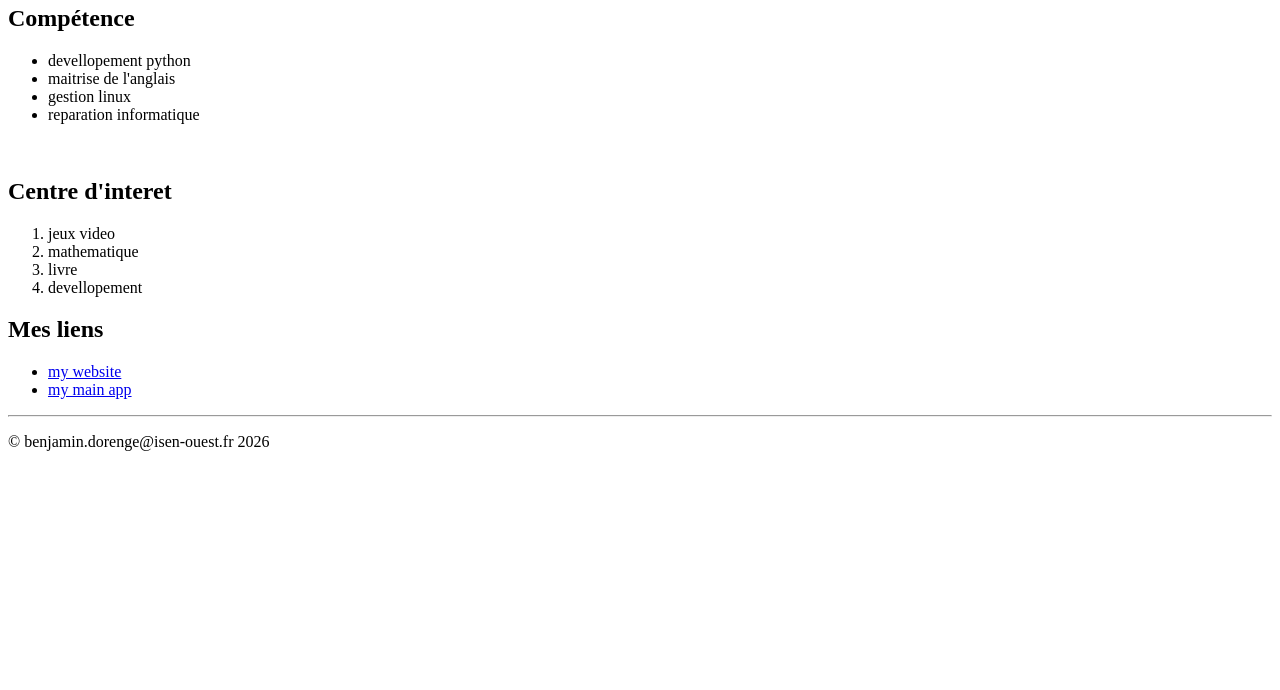
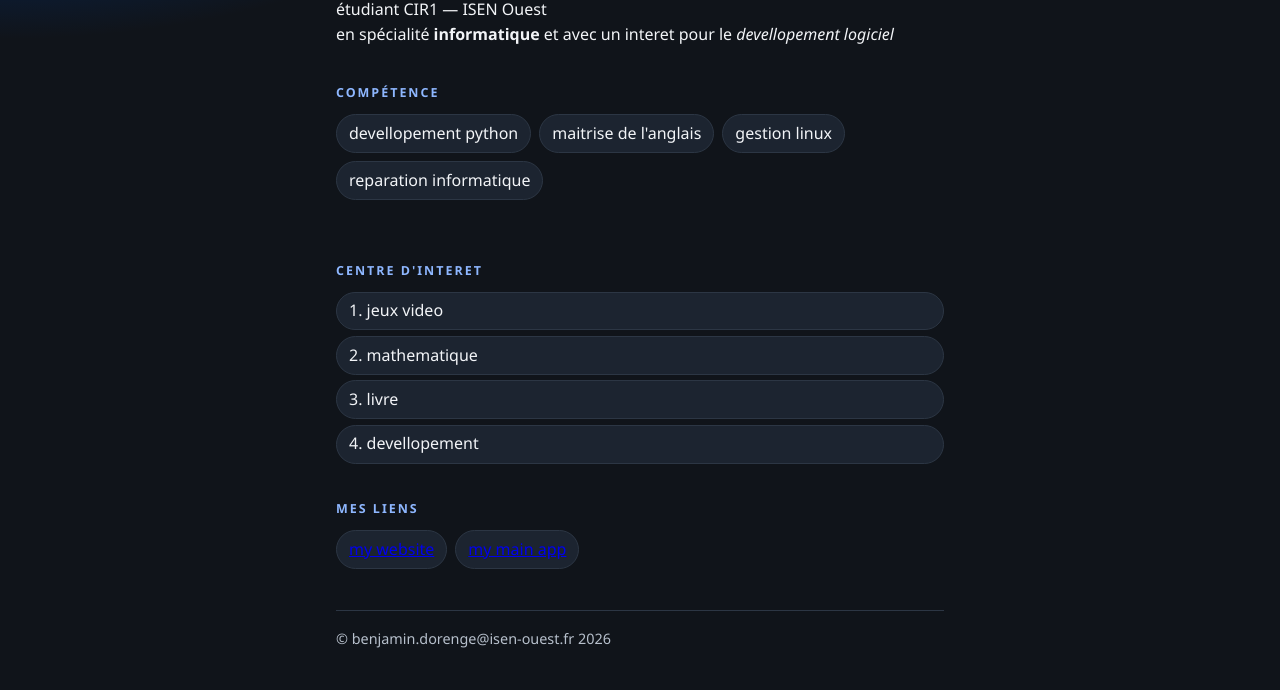
Before and after one commit to sandbuster2005/portfolio, a plain HTML site: page index.html in a window 1280 px wide. Shown: the part 131-821 px from the top of the page. Before the commit the page ends 800 px from the top, so only its background shows below. Drawn offline with Linux system fonts and the light colour scheme.

Commit message:
edited css

```diff
--- a/index.html
+++ b/index.html
@@ -3,10 +3,11 @@
 <head>
 	<meta charset="UTF-8">
 	<meta name="viewport" content="width=device-width, initial-scale=1.0">
-	<link rel="stylesheet" href="<style.css">
+	<link rel="stylesheet" href="style.css">
 	<title>Portfolio - Dorenge Benjamin</title>
 </head>
 <body>
+<main>
 <h1> Dorenge Benjamin </h1>
 <p>
     étudiant CIR1 — ISEN Ouest
@@ -15,16 +16,19 @@
 </p>
 
 <h2> Compétence</h2>
- <ul>
+
+ <section>
+ <ul class ="skills">
     <li> devellopement python </li>
     <li> maitrise de l'anglais </li>
     <li> gestion linux </li>
     <li> reparation informatique </li>
 </ul>
+ </section>
 <br>
 
 <h2> Centre d'interet </h2>
-    <ol>
+    <ol class="free">
         <li> jeux video</li>
         <li> mathematique</li>
         <li> livre </li>
@@ -37,16 +41,14 @@
 
 
 <h2> Mes liens </h2>
-<ul>
+<ul class="links">
    <li> <a href="https://chimken-studio.dev"> my website </a> </li>
 
    <li> <a href="https://github.com/sandbuster2005/ChimkenMuziks"> my main app </a> </li>
 </ul>
 
-<hr>
+<footer> &copy benjamin.dorenge@isen-ouest.fr 2026</footer>
 
-<p> &copy benjamin.dorenge@isen-ouest.fr 2026</p>
-
-
+</main>
 </body>
 </html>
--- a/style.css
+++ b/style.css
@@ -73,6 +73,41 @@ p {
     border-radius: 999px;
 }
 
+.links {
+    display: flex;
+    flex-wrap: wrap;
+    gap: 0.5rem;
+    margin: 0;
+    padding: 0;
+    list-style: none;
+
+}
+
+.links li {
+    padding: 0.35rem 0.75rem;
+    background: var(--chip);
+    border: 1px solid var(--line);
+    border-radius: 999px;
+
+}
+
+.free {
+    flex-wrap: wrap;
+    list-style-position: inside;
+    gap: 0.5rem;
+    margin: 0;
+    padding: 0;
+
+}
+
+.free li {
+    padding: 0.35rem 0.75rem;
+    background: var(--chip);
+    border: 1px solid var(--line);
+    border-radius: 999px;
+
+}
+
 ol {
     margin: 0;
     padding-left: 1.25rem;
```
